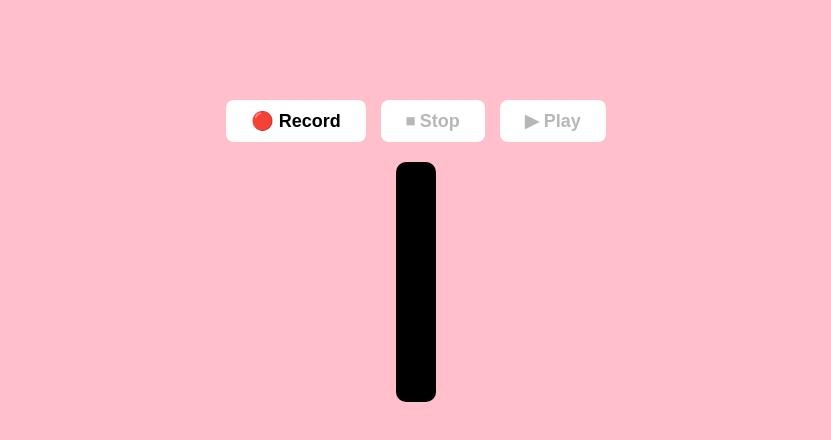
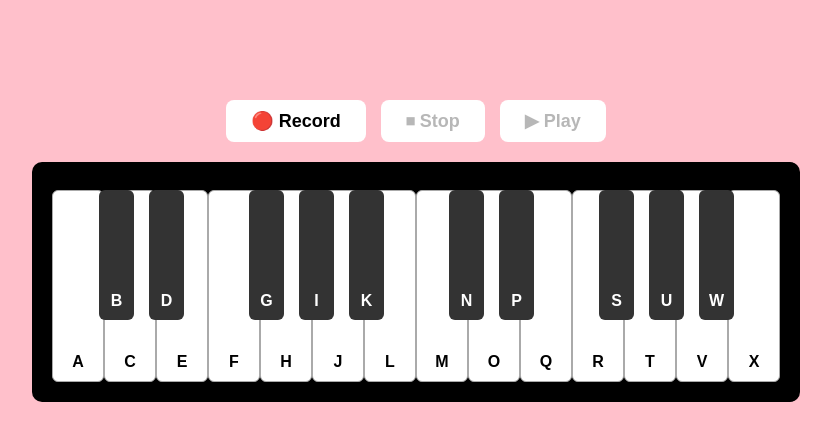
Before and after one commit to alsaahmad/piano_task1, a plain HTML site: page index.html in a window 1280 px wide. Shown: the whole page, without its empty margins (224-1055 px from the left). Drawn offline with Linux system fonts and the light colour scheme.

Commit message:
Update index.html

```diff
--- a/index.html
+++ b/index.html
@@ -13,6 +13,6 @@
   <button id="playBtn" disabled>▶ Play</button>
 </div>
     <div class ="piano"></div>
-    <script src="task1j2.js"></script>
+    <script src="task1j.js"></script>
 </body>
 </html>
```
